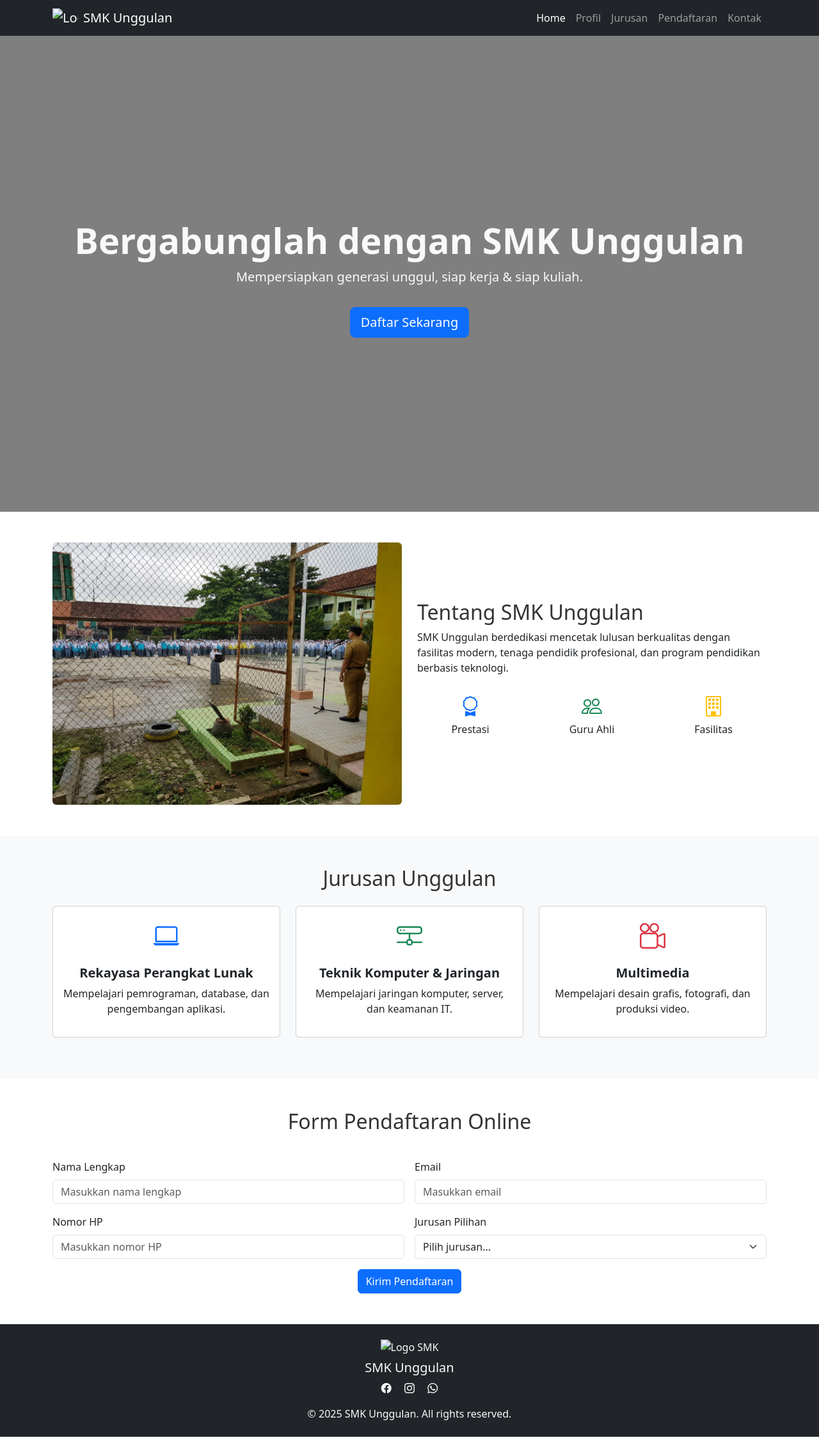
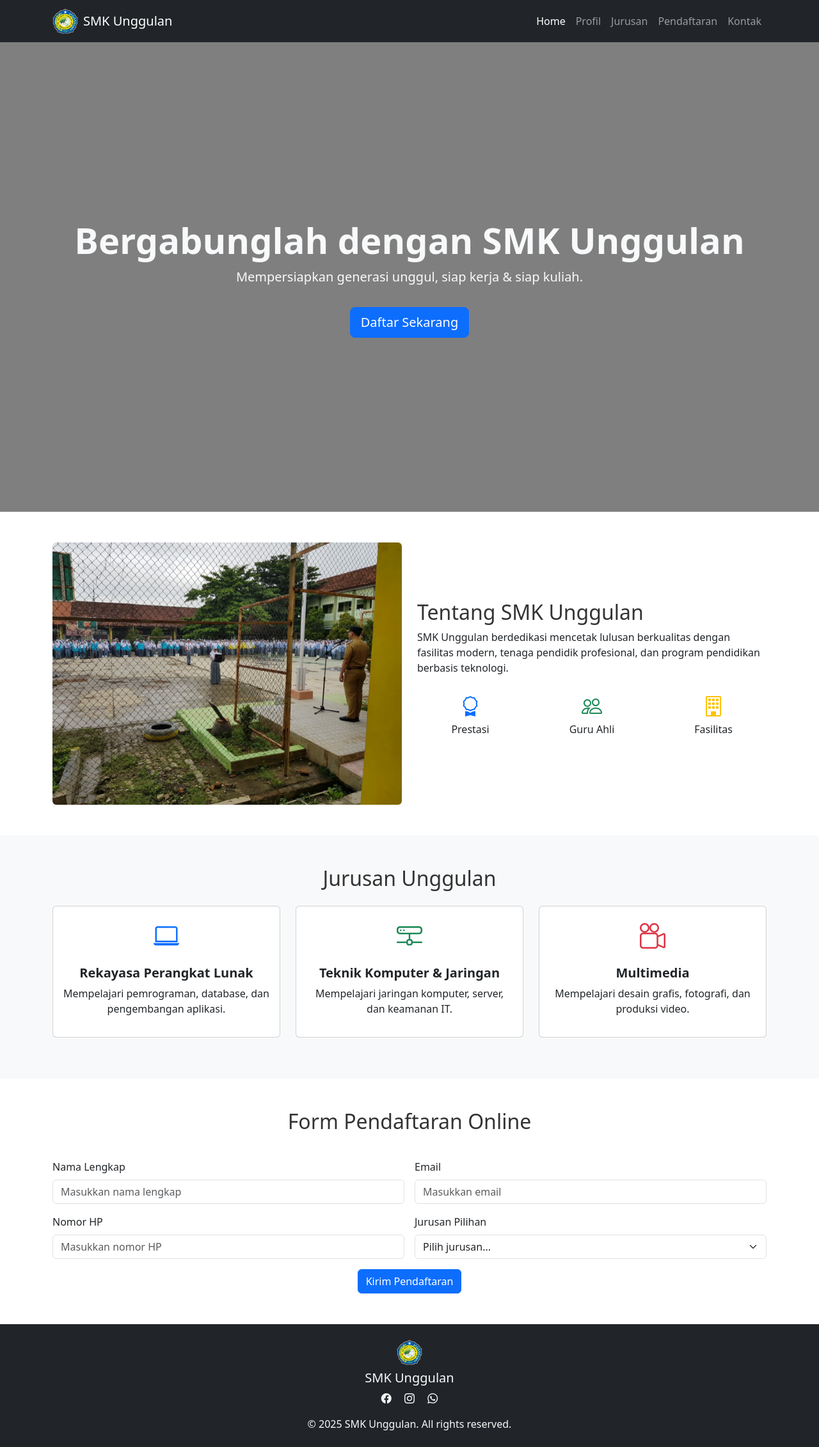
Before and after one commit to dagondragon/smk-unggulan, a plain HTML site: page index.html in a window 1280 px wide. Shown: the whole page at 64% size. Drawn offline with nearby package versions, Linux system fonts and the light colour scheme; files whose address does not match are found by name.

Commit message:
index.html

```diff
--- a/index.html
+++ b/index.html
@@ -24,7 +24,7 @@
       <div class="container">
         <a class="navbar-brand d-flex align-items-center" href="#">
           <img
-            src="img/SMAN-1-CIBARUSAH-Logo.png"
+            src="SMAN-1-CIBARUSAH-Logo.png"
             alt="Logo SMK"
             width="40"
             class="me-2"
@@ -184,7 +184,7 @@
     <footer id="kontak" class="bg-dark text-light py-4">
       <div class="container text-center">
         <img
-          src="img/SMAN-1-CIBARUSAH-Logo.png"
+          src="SMAN-1-CIBARUSAH-Logo.png"
           width="40"
           alt="Logo SMK"
           class="mb-2"
```
